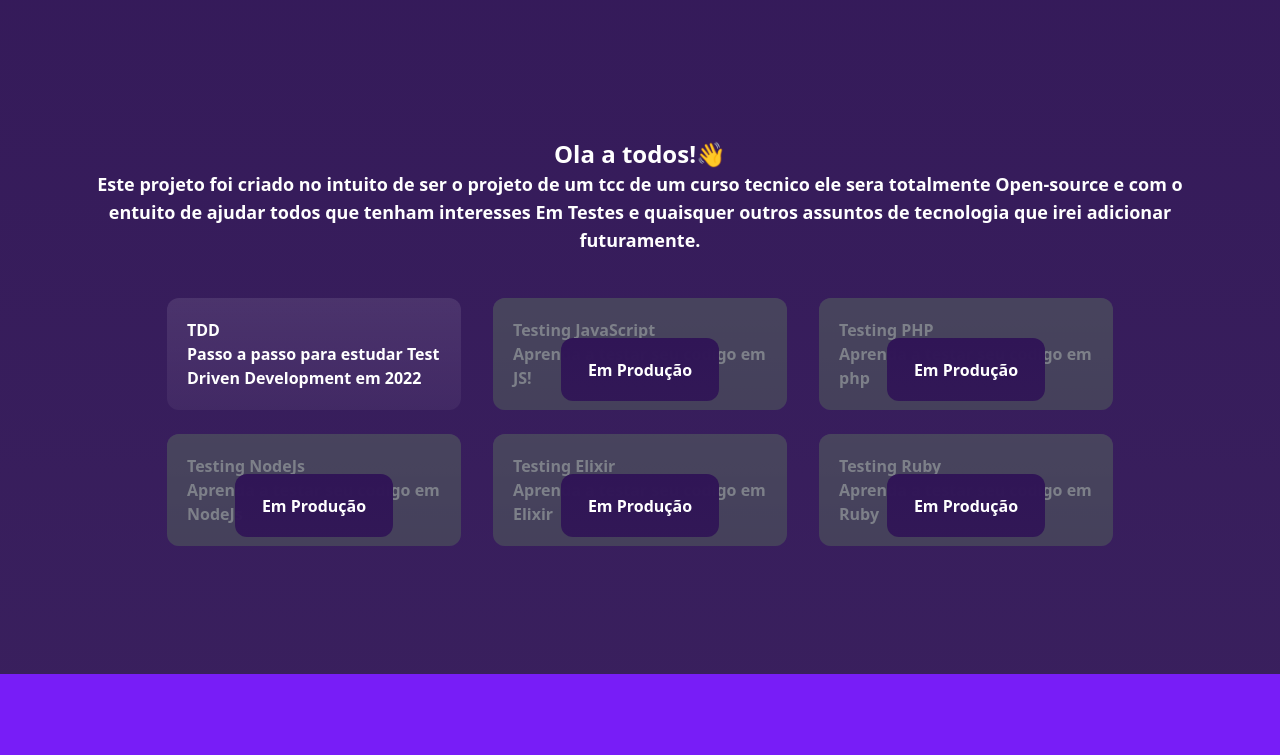
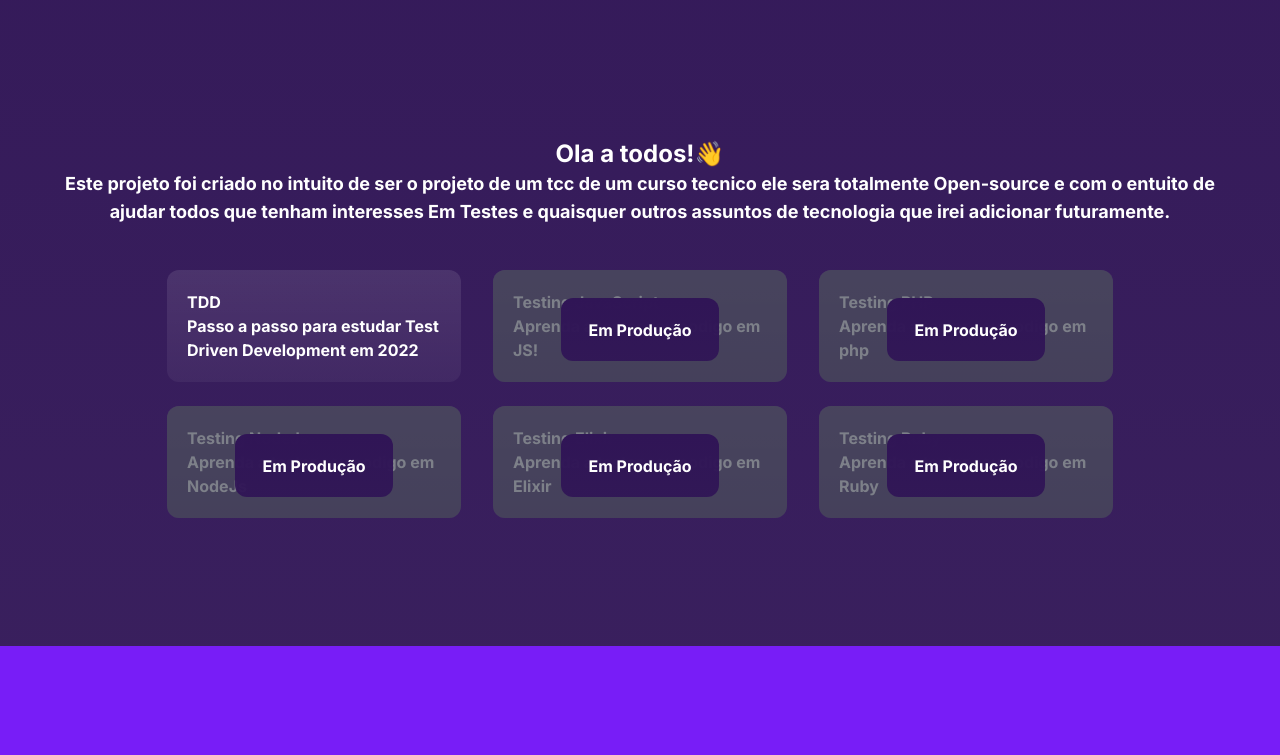
Before and after one commit to LeonardoRafaelDev/Tcc-Roadmap-Testing, a website built with Vite: page index.html in a window 1280 px wide. Shown: the part 806-1561 px from the top of the page. Built offline with nearby package versions, Linux system fonts and the light colour scheme.

Commit message:
added styles tailwind and animation

```diff
--- a/index.html
+++ b/index.html
@@ -13,7 +13,7 @@
   />
   <title>Testing RoadMap</title>
 </head>
-<body class="bg-gradient-to-b from-[#301556] to-[#301556f0] text-white font-Inter">
+<body class="bg-gradient-to-b from-background-Gradient1 to-background-Gradient2 text-Text-Default font-Inter">
   <header>
 
   <nav class="bg-black/25 w-full absolute z-30">
@@ -63,7 +63,7 @@
               <a href="" class="">
                 <button
                   type="button"
-                  class="lg:h-14 lg:w-32 text-black bg-white hover:bg-black hover:text-white rounded-lg text-md px-5 py-2.5 text-center mr-3 md:mr-0 font-bold text-md"
+                  class="lg:h-14 lg:w-32 text-black-Default bg-background-white rounded-lg text-md px-5 py-2.5 text-center mr-3 md:mr-0 font-bold text-md"
                 >
                   Ir
                 </button></a
@@ -88,13 +88,13 @@
           </div>
         </div>
         <div
-          class="hidden bg-black font-bold mobile-menu h-full z-30 px-6 py-16 w-full"
+          class="hidden bg-black-900 font-bold mobile-menu h-full z-30 px-6 py-16 w-full"
         >
           <ul>
             <li class="mb-8">
               <a
                 href="/src/pages/schedule/schedule.html"
-                class="block text-base dark:text-white rounded hover:text-primary"
+                class="block text-base"
                 aria-current="page"
                 >Home</a
               >
@@ -102,7 +102,7 @@
             <li class="mb-8">
               <a
                 href="/src/pages/blog/blog.html"
-                class="block text-base dark:text-white rounded hover:text-primary d"
+                class="block text-base"
                 aria-current="page"
                 >RoadMapTdd</a
               >
@@ -110,7 +110,7 @@
             <li class="mb-8">
               <a
                 href="/src/pages/gallery/gallery.html"
-                class="block text-base dark:text-white rounded hover:text-primary"
+                class="block text-base"
                 aria-current="page"
                 >Contato</a
               >
@@ -118,7 +118,7 @@
             <li class="mb-8">
               <a
                 href="/src/pages/about/about.html"
-                class="block text-base dark:text-white rounded hover:text-primary"
+                class="block text-base"
                 aria-current="page"
                 >Suporte</a
               >
@@ -127,7 +127,7 @@
           </ul>
           <a
             href=""
-            class="text-black bg-white hover:bg-black hover:text-white rounded-lg text-md px-5 py-2.5 text-center mr-3 md:mr-0 font-bold text-md"
+            class="text-black-Default bg-background-white rounded-lg text-md px-5 py-2.5 text-center mr-3 md:mr-0 font-bold text-md"
           >
             Ir
           </a>
@@ -141,19 +141,19 @@
       <div
         class="lg:flex justify-center p-2 max-w-4xl items-center text-white flex-col mb-5 sm:mb-10"
       >
-        <h1 class="font-bold text-2xl mt-5 md:text-5xl text-center mb-8">
+        <h1 class="scroll-left-2 font-bold text-2xl mt-5 md:text-5xl text-center mb-8">
           Bora elevar o nivel do seu codigo em produção?
         </h1>
       </div>
-      <div class="w-10/12 md:w-5/12 bg-gradient-to-b flex justify-center from-[#ffffff1a] to-[#ffffff0d] rounded-xl p-5 mb-12 md:mb-0">
+      <div class="scroll-right-2 w-10/12 md:w-5/12 bg-gradient-to-b flex justify-center from-[#ffffff1a] to-[#ffffff0d] rounded-xl p-5 mb-12 md:mb-0">
 
         <div class="flex-col flex justify-center">
             <h2 class="font-bold w-12/12 max-w-lg text-base">
               Venha conhecer a metologia que vai te auxilir no dia a dia com seus testes.
             </h2>
-        <a href="" class="w-12/12 flex justify-center">
+        <a href="" class="w-12/12 flex justify-center scroll-right-3">
           <button
-            class="mt-4 bg-white text-black hover:bg-black hover:text-white text-sm lg:text-xl rounded-xl px-4 md:px-10 py-3 md:py-4 font-bold w-full max-w-md"
+            class="mt-4 bg-background-white text-black-Default text-sm lg:text-xl rounded-xl px-4 md:px-10 py-3 md:py-4 font-bold w-full max-w-md"
           >
             IR
           </button>
@@ -168,28 +168,28 @@
   <section class="container my-32 mx-auto">
 
       <div class="flex-col justify-center p-4">
-        <h2 class="font-bold text-center text-2xl">Ola a todos!👋</h2>
-        <div class=" flex justify-center">
-        <p class="text-center max-w-6xl text-lg w-full  font-bold"> Este projeto foi criado no intuito de ser o projeto de um tcc de um curso tecnico ele sera totalmente Open-source e com o entuito de ajudar todos que tenham interesses Em Testes e quaisquer outros assuntos de tecnologia que irei adicionar futuramente.</p>
+        <h2 class="scroll-left-3 font-bold text-center text-2xl">Ola a todos!👋</h2>
+        <div class="flex justify-center">
+        <p class="scroll-bottom-3 text-center max-w-6xl text-lg w-full  font-bold"> Este projeto foi criado no intuito de ser o projeto de um tcc de um curso tecnico ele sera totalmente Open-source e com o entuito de ajudar todos que tenham interesses Em Testes e quaisquer outros assuntos de tecnologia que irei adicionar futuramente.</p>
         </div>
       </div>
 
       <div class="flex justify-center mt-7">
         <div class="grid grid-row-1 md:grid-rows-2 md:grid-cols-2 lg:grid-cols-3 gap-x-8 gap-y-6">
 
-        <div class="bg-gradient-to-b w-[294px] flex justify-center from-[#ffffff1a] to-[#ffffff0d] rounded-xl p-5">
+        <div class="scroll-right-1 bg-gradient-to-b w-[294px] flex justify-center from-[#ffffff1a] to-[#ffffff0d] rounded-xl p-5">
           <div class="flex-col">
           <h2 class="font-bold">TDD</h2>
           <p class="font-bold"> Passo a passo para estudar Test Driven Development em 2022</p>
         </div>
         </div>
 
-        <div class="bg-gradient-to-b relative w-[294px] flex justify-center from-[#ffffff1a] to-[#ffffff0d] rounded-xl p-5">
+        <div class="scroll-right-2 bg-gradient-to-b relative w-[294px] flex justify-center from-[#ffffff1a] to-[#ffffff0d] rounded-xl p-5">
           <div class="flex-col">
           <h2 class="font-bold">Testing JavaScript</h2>
           <p class="font-bold">Aprenda a testar seu codigo em JS!</p>
           <div class="absolute bg-[#464b58b3] rounded-xl top-0 left-0 right-0 bottom-0">
-            <div class="flex justify-center mt-10">
+            <div class="flex justify-center mt-7">
             <div class="bg-gradient-to-b from-[#301556] to-[#301556f0] p-5 rounded-xl  w-[158px] h-[63px]">
               <h1 class="font-bold text-center ">Em Produção</h1>
             </div>
@@ -199,12 +199,12 @@
         </div>
 
 
-        <div class="bg-gradient-to-b relative w-[294px] flex justify-center from-[#ffffff1a] to-[#ffffff0d] rounded-xl p-5">
+        <div class="scroll-right-3 bg-gradient-to-b relative w-[294px] flex justify-center from-[#ffffff1a] to-[#ffffff0d] rounded-xl p-5">
           <div class="flex-col">
           <h2 class="font-bold">Testing PHP</h2>
           <p class="font-bold">Aprenda a testar seu codigo em php</p>
           <div class="absolute bg-[#464b58b3] rounded-xl top-0 left-0 right-0 bottom-0">
-            <div class="flex justify-center mt-10">
+            <div class="flex justify-center mt-7">
             <div class="bg-gradient-to-b from-[#301556] to-[#301556f0] p-5 rounded-xl  w-[158px] h-[63px]">
               <h1 class="font-bold text-center ">Em Produção</h1>
             </div>
@@ -214,12 +214,12 @@
         </div>
 
 
-        <div class="bg-gradient-to-b relative w-[294px] flex justify-center from-[#ffffff1a] to-[#ffffff0d] rounded-xl p-5">
+        <div class="scroll-right-1 bg-gradient-to-b relative w-[294px] flex justify-center from-[#ffffff1a] to-[#ffffff0d] rounded-xl p-5">
           <div class="flex-col">
           <h2 class="font-bold">Testing NodeJs</h2>
           <p class="font-bold">Aprenda a testar seu codigo em NodeJs</p>
           <div class="absolute bg-[#464b58b3] rounded-xl top-0 left-0 right-0 bottom-0">
-            <div class="flex justify-center mt-10">
+            <div class="flex justify-center mt-7">
             <div class="bg-gradient-to-b from-[#301556] to-[#301556f0] p-5 rounded-xl  w-[158px] h-[63px]">
               <h1 class="font-bold text-center ">Em Produção</h1>
             </div>
@@ -229,12 +229,12 @@
         </div>
 
 
-        <div class="bg-gradient-to-b relative w-[294px] flex justify-center from-[#ffffff1a] to-[#ffffff0d] rounded-xl p-5">
+        <div class="scroll-right-2 bg-gradient-to-b relative w-[294px] flex justify-center from-[#ffffff1a] to-[#ffffff0d] rounded-xl p-5">
           <div class="flex-col">
           <h2 class="font-bold">Testing Elixir</h2>
           <p class="font-bold">Aprenda a testar seu codigo em Elixir</p>
           <div class="absolute bg-[#464b58b3] rounded-xl top-0 left-0 right-0 bottom-0">
-            <div class="flex justify-center mt-10">
+            <div class="flex justify-center mt-7">
             <div class="bg-gradient-to-b from-[#301556] to-[#301556f0] p-5 rounded-xl  w-[158px] h-[63px]">
               <h1 class="font-bold text-center ">Em Produção</h1>
             </div>
@@ -244,12 +244,12 @@
         </div>
 
 
-        <div class="bg-gradient-to-b relative w-[294px] flex justify-center from-[#ffffff1a] to-[#ffffff0d] rounded-xl p-5">
+        <div class="scroll-right-3 bg-gradient-to-b relative w-[294px] flex justify-center from-[#ffffff1a] to-[#ffffff0d] rounded-xl p-5">
           <div class="flex-col">
           <h2 class="font-bold">Testing Ruby</h2>
           <p class="font-bold">Aprenda a testar seu codigo em Ruby</p>
           <div class="absolute bg-[#464b58b3] rounded-xl top-0 left-0 right-0 bottom-0">
-            <div class="flex justify-center mt-10">
+            <div class="flex justify-center mt-7">
             <div class="bg-gradient-to-b from-[#301556] to-[#301556f0] p-5 rounded-xl  w-[158px] h-[63px]">
               <h1 class="font-bold text-center ">Em Produção</h1>
             </div>
@@ -265,6 +265,12 @@
   </div>
   </section>
 
+  <section class="container my-32 mx-auto">
+
+    <div>
+
+    </div>
+  </section>
 
   <footer
   class="bg-[#781DF7] py-28 text-center flex flex-col justify-center items-center px-5"
@@ -303,8 +309,11 @@
       >Sobre</a
     >
   </div>
-  </footer>
+</footer>
 
+
+<script src="https://unpkg.com/scrollreveal"></script>
 <script type="module" src="/src/index.js"></script>
+<script type="module" src="/src/scrollreveal.js"></script>
 </body>
 </html>
--- a/package.json
+++ b/package.json
@@ -16,5 +16,7 @@
     "tailwindcss": "^3.1.8",
     "vite": "^3.1.0"
   },
-  "dependencies": {}
+  "dependencies": {
+    "scrollreveal": "^4.0.9"
+  }
 }
--- a/src/index.js
+++ b/src/index.js
@@ -7,10 +7,6 @@ btn.addEventListener("click", () => {
   window.scrollTo({ top: 0 });
   document.querySelector('body').classList.toggle('overflow-y-hidden')
   menu.classList.toggle("hidden");
-  nav.querySelector("div").classList.toggle('bg-white')
-  nav.querySelector("div").classList.toggle('dark:bg-black')
+  nav.querySelector("div").classList.toggle('bg-black-900')
   nav.classList.toggle('h-screen')
-  nav.classList.toggle('bg-white')
-  btn.querySelector('svg').classList.toggle('text-black')
-  btn.querySelector('svg').classList.toggle('dark:text-white')
 });
--- /dev/null
+++ b/src/scrollreveal.js
@@ -0,0 +1,9 @@
+ScrollReveal().reveal('.scroll-left-1', {origin: 'left', distance: '40px', duration: 1000, delay: 500 });
+ScrollReveal().reveal('.scroll-left-2', {origin: 'left', distance: '40px', duration: 1000, delay: 800 });
+ScrollReveal().reveal('.scroll-left-3', {origin: 'left', distance: '40px', duration: 1000, delay: 1000 });
+ScrollReveal().reveal('.scroll-right-1', {origin: 'right', distance: '40px', duration: 1000, delay: 500 });
+ScrollReveal().reveal('.scroll-right-2', {origin: 'right', distance: '40px', duration: 1000, delay: 800 });
+ScrollReveal().reveal('.scroll-right-3', {origin: 'right', distance: '40px', duration: 1000, delay: 1000 });
+ScrollReveal().reveal('.scroll-bottom-1', {origin: 'bottom', distance: '40px', duration: 1000, delay: 500 });
+ScrollReveal().reveal('.scroll-bottom-2', {origin: 'bottom', distance: '40px', duration: 1000, delay: 800 });
+ScrollReveal().reveal('.scroll-bottom-3', {origin: 'bottom', distance: '40px', duration: 1000, delay: 1000 });
--- a/tailwind.config.cjs
+++ b/tailwind.config.cjs
@@ -5,7 +5,53 @@ module.exports = {
     "./src/**/*.{js,ts,jsx,tsx}",
   ],
   theme: {
-    extend: {},
+    extend: {
+      fontFamily:{
+        'Inter': ['Inter', 'sans-serif'],
+      }
+    },
+    colors:{
+      primary:{
+        DEFAULT: '#301556',
+        900: '#301556f0',
+      },
+      white:{
+        Default: '#ffffff',
+      },
+      black:{
+        Default: '#494949',
+        900:'#000000',
+      },
+      yellow:{
+        Default: '#FFE249',
+      },
+      green:{
+        Default: '#65B849',
+      },
+      purpleLight:{
+        Default: '#777BB3',
+      },
+      pinkLight:{
+        Default: '#B6AABC',
+      },
+      background:{
+        Default: '#464b58b3',
+        Gradient1: '#301556',
+        Gradient2: '#301556f0',
+        Transparent1: 'ffffff1a',
+        Transparent2: 'ffffff0d',
+        white: '#ffffff',
+      },
+      divider:{
+        Default: '#572A96',
+      },
+      description:{
+        Default: '#858A9B',
+      },
+      Text:{
+        Default: '#FFFFFF',
+      }
+    }
   },
   plugins: [],
 }
```
Also changed, not shown: 1 other file.
